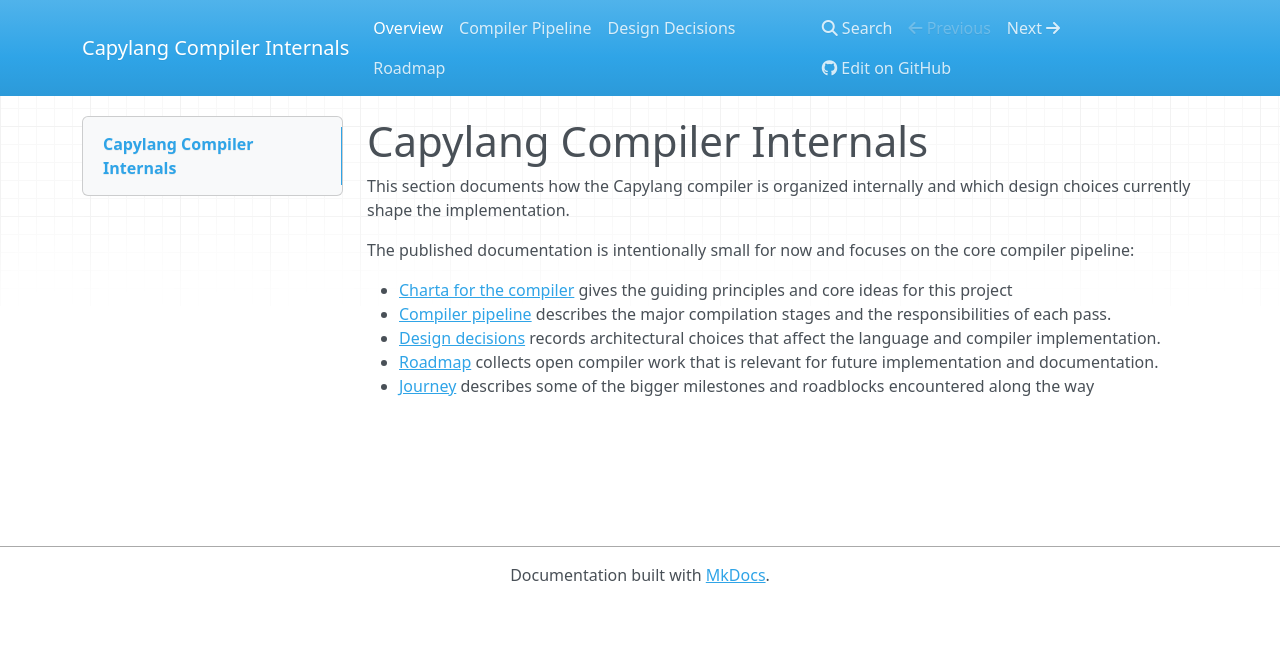
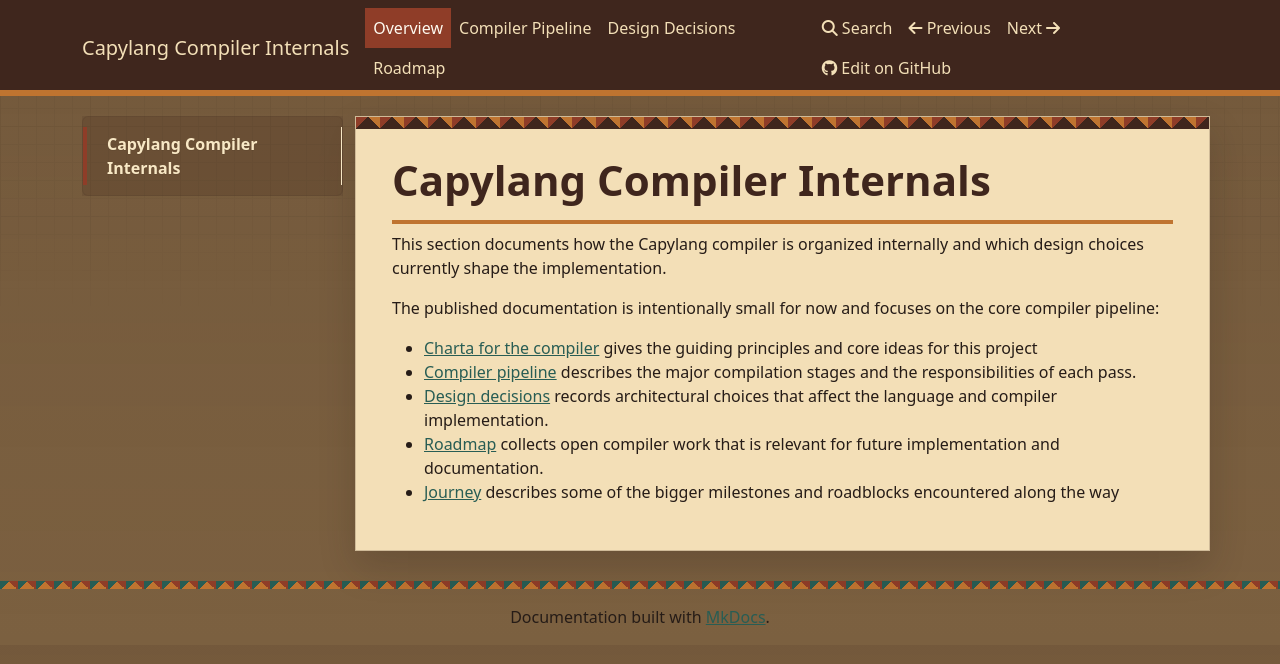
Before and after one commit to Jokymon/capylang, an MkDocs documentation site: the page built from doc/index.md, in a window 1280 px wide. Shown: the top 664 px of the page. Built offline with MkDocs 1.6.1, drawn with Linux system fonts in a browser that asks for light colours; nearby versions of some CDN libraries.

Commit message:
Add janky Aztec stylesheet for documentation

```diff
--- /dev/null
+++ b/doc/stylesheets/extra.css
@@ -0,0 +1,254 @@
+:root {
+  --capy-sand: #c8a66e;
+  --capy-sun: #bf7430;
+  --capy-clay: #8f3d28;
+  --capy-earth: #3f261d;
+  --capy-stone: #5f5140;
+  --capy-jade: #285d54;
+  --capy-ink: #261c17;
+  --capy-paper: #f3dfb7;
+  --capy-ground: #7b6040;
+  --capy-sidebar-link: #2f2119;
+  --capy-sidebar-active: #f8e8c5;
+}
+
+body {
+  color: var(--capy-ink);
+  background:
+    linear-gradient(180deg, rgba(63, 38, 29, 0.12), rgba(63, 38, 29, 0)),
+    var(--capy-ground);
+}
+
+a {
+  color: var(--capy-jade);
+}
+
+a:hover,
+a:focus {
+  color: var(--capy-clay);
+}
+
+.navbar,
+.navbar-default {
+  border: 0;
+  background-color: var(--capy-earth);
+  background-image: none;
+  box-shadow: inset 0 -6px 0 var(--capy-sun);
+}
+
+.navbar.bg-primary,
+.navbar-dark.bg-primary {
+  --bs-bg-opacity: 1;
+  background-color: var(--capy-earth) !important;
+  background-image: none !important;
+}
+
+.navbar-brand,
+.navbar-nav > li > a,
+.navbar-dark .navbar-brand,
+.navbar-dark .navbar-nav .nav-link,
+.navbar-default .navbar-brand,
+.navbar-default .navbar-nav > li > a {
+  color: var(--capy-paper) !important;
+}
+
+.navbar-nav > li > a:hover,
+.navbar-nav > li > a:focus,
+.navbar-dark .navbar-brand:hover,
+.navbar-dark .navbar-brand:focus,
+.navbar-dark .navbar-nav .nav-link:hover,
+.navbar-dark .navbar-nav .nav-link:focus,
+.navbar-dark .navbar-nav .nav-link.active,
+.navbar-dark .navbar-nav .show > .nav-link,
+.navbar-default .navbar-brand:hover,
+.navbar-default .navbar-brand:focus,
+.navbar-default .navbar-nav > li > a:hover,
+.navbar-default .navbar-nav > li > a:focus,
+.navbar-default .navbar-nav > .active > a,
+.navbar-default .navbar-nav > .active > a:hover,
+.navbar-default .navbar-nav > .active > a:focus {
+  background: var(--capy-clay) !important;
+  color: #fffaf0 !important;
+}
+
+.navbar-default .navbar-collapse,
+.navbar-default .navbar-form {
+  border-color: rgba(243, 223, 183, 0.18);
+}
+
+.navbar-toggle,
+.navbar-default .navbar-toggle {
+  background: transparent;
+  border-color: var(--capy-sun);
+}
+
+.navbar-toggle .icon-bar,
+.navbar-default .navbar-toggle .icon-bar {
+  background: var(--capy-paper);
+}
+
+.navbar-default .navbar-toggle:hover,
+.navbar-default .navbar-toggle:focus {
+  background: var(--capy-clay);
+}
+
+.wy-nav-side,
+.bs-sidebar {
+  background: rgba(63, 38, 29, 0.12);
+}
+
+.bs-sidebar .card,
+.bs-sidebar .bg-body-tertiary,
+#toc-collapse {
+  background-color: rgba(63, 38, 29, 0.08) !important;
+  border: 1px solid rgba(63, 38, 29, 0.14);
+  box-shadow: none;
+}
+
+.bs-sidebar .nav > li > a {
+  color: var(--capy-sidebar-link);
+  border-left: 4px solid transparent;
+}
+
+.bs-sidebar .nav-link {
+  color: var(--capy-sidebar-link);
+  border-left: 4px solid transparent;
+}
+
+.bs-sidebar .nav > li > a:hover,
+.bs-sidebar .nav > li > a:focus,
+.bs-sidebar .nav-link:hover,
+.bs-sidebar .nav-link:focus {
+  color: #1b120e;
+  background: rgba(191, 116, 48, 0.24);
+  border-left-color: var(--capy-sun);
+}
+
+.bs-sidebar .nav .active > a,
+.bs-sidebar .nav .active:hover > a,
+.bs-sidebar .nav .active:focus > a,
+.bs-sidebar .nav-link.active {
+  color: var(--capy-sidebar-active);
+  background: var(--capy-earth);
+  border-left-color: var(--capy-clay);
+}
+
+.container,
+.container-fluid {
+  position: relative;
+}
+
+.col-md-9,
+main {
+  background: var(--capy-paper);
+  border: 1px solid rgba(63, 38, 29, 0.2);
+  box-shadow: 0 16px 34px rgba(38, 28, 23, 0.2);
+}
+
+.col-md-9 {
+  padding: 30px 36px;
+}
+
+.col-md-9::before,
+main::before {
+  display: block;
+  height: 12px;
+  margin: -30px -36px 26px;
+  content: "";
+  background:
+    linear-gradient(135deg, var(--capy-clay) 25%, transparent 25%) 0 0 / 24px 24px,
+    linear-gradient(225deg, var(--capy-sun) 25%, transparent 25%) 0 0 / 24px 24px,
+    var(--capy-earth);
+}
+
+h1,
+h2,
+h3,
+h4 {
+  color: var(--capy-earth);
+  font-weight: 700;
+}
+
+h1 {
+  padding-bottom: 0.35em;
+  border-bottom: 4px solid var(--capy-sun);
+}
+
+h2 {
+  position: relative;
+  padding-left: 18px;
+}
+
+h2::before {
+  position: absolute;
+  top: 0.35em;
+  left: 0;
+  width: 9px;
+  height: 9px;
+  content: "";
+  background: var(--capy-clay);
+  box-shadow: 0 10px 0 var(--capy-jade);
+}
+
+code,
+pre {
+  color: #2f211a;
+  background: #f6e7c6;
+  border-color: rgba(91, 47, 33, 0.2);
+}
+
+pre {
+  border-left: 6px solid var(--capy-jade);
+}
+
+blockquote {
+  color: var(--capy-earth);
+  background: rgba(191, 116, 48, 0.13);
+  border-left: 6px solid var(--capy-clay);
+}
+
+table {
+  background: #fff9eb;
+}
+
+table > thead > tr > th {
+  color: var(--capy-paper);
+  background: var(--capy-earth);
+  border-color: var(--capy-earth);
+}
+
+table > tbody > tr > td {
+  border-color: rgba(91, 47, 33, 0.17);
+}
+
+hr {
+  height: 8px;
+  border: 0;
+  background:
+    linear-gradient(135deg, var(--capy-jade) 25%, transparent 25%) 0 0 / 18px 18px,
+    linear-gradient(225deg, var(--capy-clay) 25%, transparent 25%) 0 0 / 18px 18px,
+    var(--capy-sun);
+}
+
+.btn-primary {
+  color: var(--capy-paper);
+  background: var(--capy-jade);
+  border-color: var(--capy-jade);
+}
+
+.btn-primary:hover,
+.btn-primary:focus {
+  background: var(--capy-clay);
+  border-color: var(--capy-clay);
+}
+
+@media (max-width: 991px) {
+  .col-md-9 {
+    padding: 24px;
+  }
+
+  .col-md-9::before,
+  main::before {
+    margin: -24px -24px 22px;
+  }
+}
--- a/mkdocs.yml
+++ b/mkdocs.yml
@@ -7,6 +7,9 @@ strict: true
 
 theme:
   name: mkdocs
+
+extra_css:
+  - stylesheets/extra.css
 
 nav:
   - Overview: index.md
```
